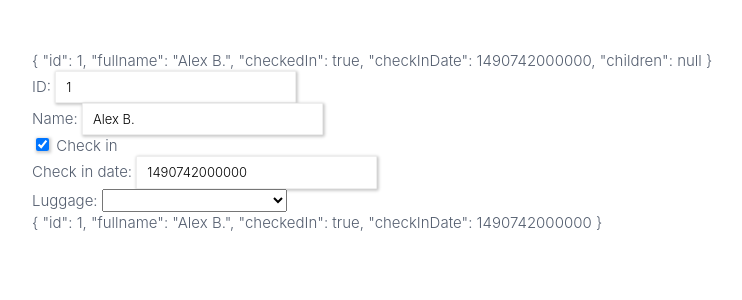
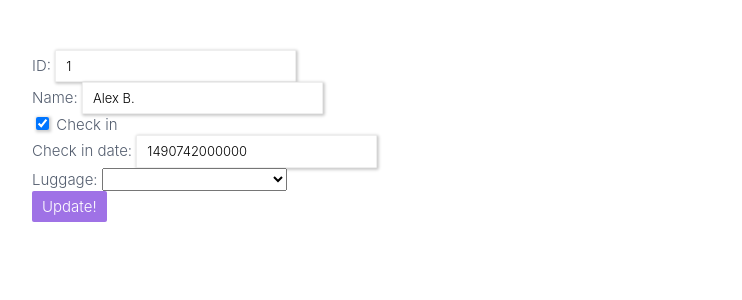
Before and after one commit to chat-du-cheshire/ultimate-ng, an Angular app: page / in a window 1280 px wide. Shown: the top 300 px of the page, without its empty margins (18-760 px from the left). Built offline with nearby package versions, Linux system fonts and the light colour scheme; data requests are answered from the project's data file.

Commit message:
Lesson: Dynamically disabling submit

```diff
--- a/src/app/passenger-dashboard/components/passenger-form/passenger-form.component.html
+++ b/src/app/passenger-dashboard/components/passenger-form/passenger-form.component.html
@@ -1,5 +1,4 @@
 <form #form="ngForm">
-  {{ detail | json }}
   <div>
     ID: <input type="number" name="id" #id="ngModel" [ngModel]="detail?.id" [required]="true" [minLength]="1">
     <div *ngIf="id.errors?.required && id.dirty" class="error">ID required</div>
@@ -23,5 +22,6 @@
       <option *ngFor="let item of baggage" [ngValue]="item.key">{{item.value}}</option>
     </select>
   </div>
-  {{ form.value | json }}
+
+  <button [disabled]="form.invalid" type="submit">Update!</button>
 </form>
--- a/src/styles.scss
+++ b/src/styles.scss
@@ -52,6 +52,11 @@ button {
   padding: 5px 10px;
   text-align: center;
   color: #fff;
+
+  &[disabled] {
+    background-color: #bca1e8;
+    cursor: not-allowed;
+  }
 }
 p {
   margin: 5px 0;
```
